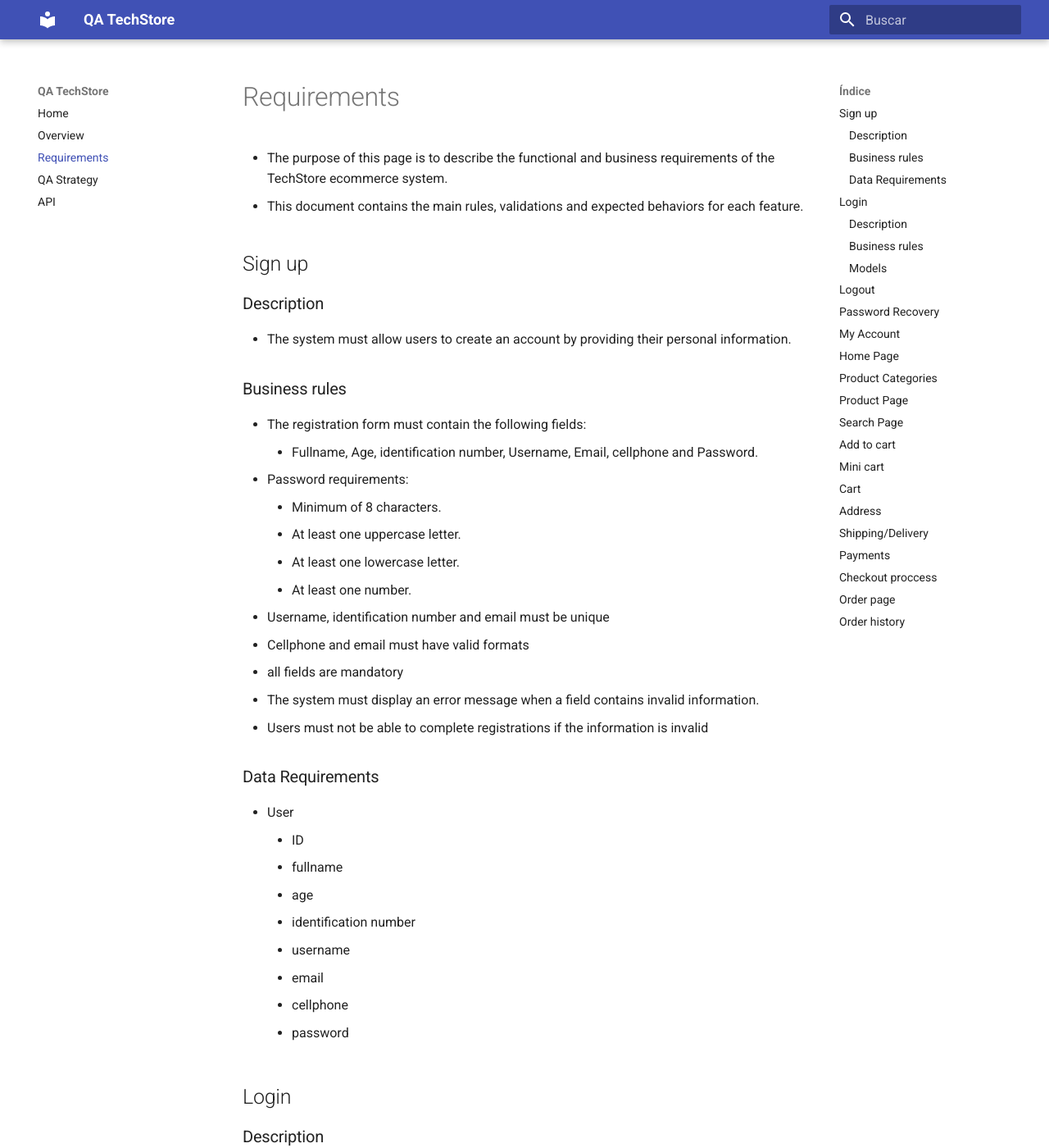
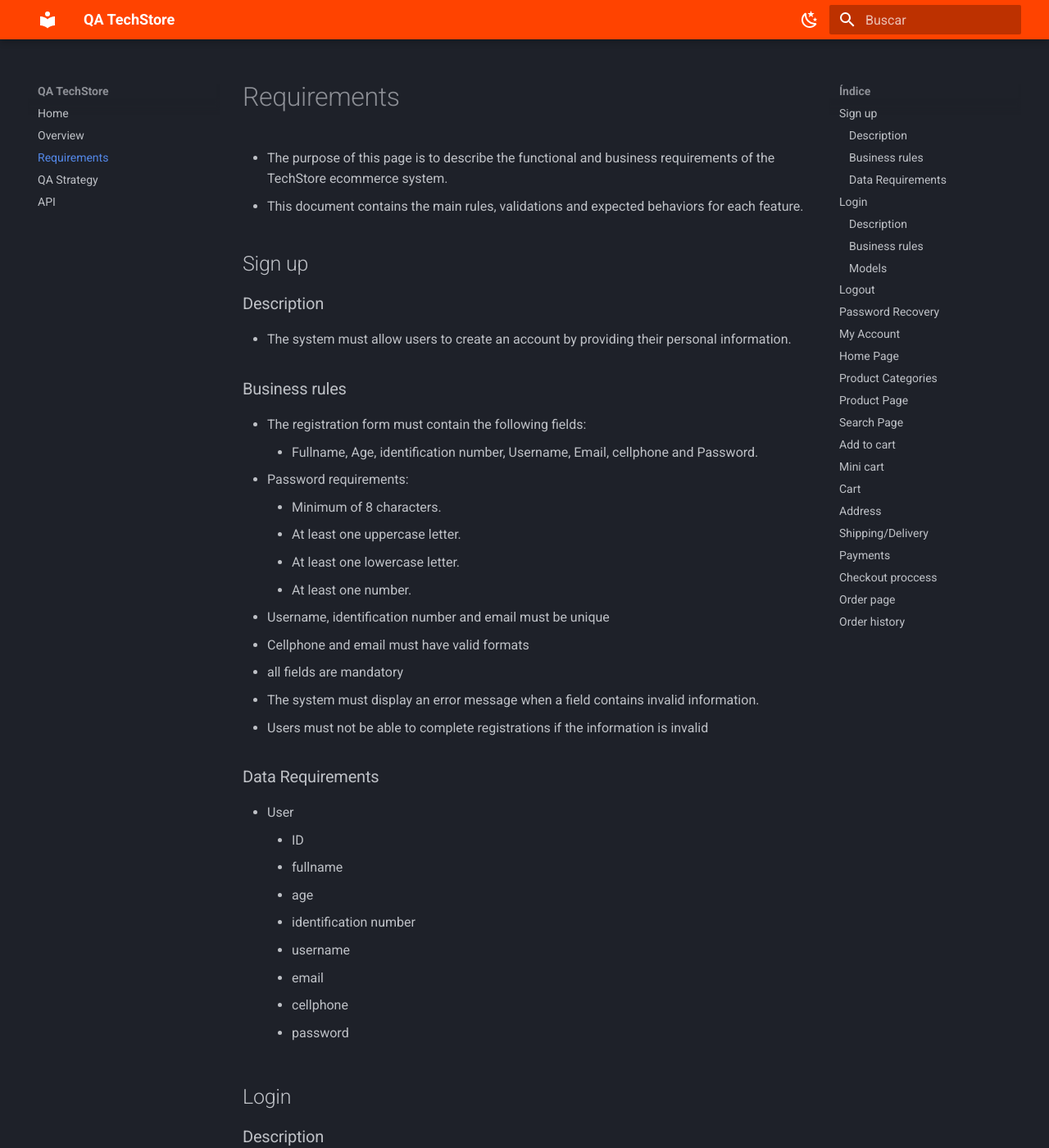
Before and after one commit to Anacssouza/qa-techstore, an MkDocs documentation site: the page built from docs/requirements.md, in a window 1280 px wide and 1400 px high. Shown: the whole window at 82% size. Built offline with MkDocs 1.6.1 and Material for MkDocs 9.7.7, drawn with Linux system fonts in a browser that asks for light colours.

```diff
--- a/docs/requirements.md
+++ b/docs/requirements.md
@@ -2,6 +2,7 @@
 
  - The purpose of this page is to describe the functional and business requirements of the TechStore ecommerce system.
  - This document contains the main rules, validations and expected behaviors for each feature.
+
 
 ## Sign up
 
--- a/docs/styles/style.css
+++ b/docs/styles/style.css
@@ -1,5 +1,9 @@
-/*
+/* Header no modo claro */
+[data-md-color-scheme="default"] .md-header {
+    background-color: #0B1F33;
+}
 
- styles part from docs
-
-*/
+/* Header no modo dark */
+[data-md-color-scheme="slate"] .md-header {
+    background-color: #FF4300
+}
--- a/mkdocs.yml
+++ b/mkdocs.yml
@@ -3,6 +3,17 @@ site_name: QA TechStore
 theme:
   name: material
   language: pt-BR
+
+  palette:
+    - scheme: slate
+      toggle:
+        icon: material/weather-night
+        name: Dark mode
+
+    - scheme: default
+      toggle:
+        icon: material/weather-sunny
+        name: Light mode
 
 nav:
   - Home: index.md
```
